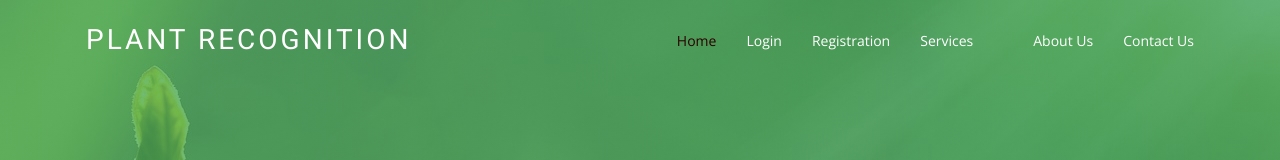
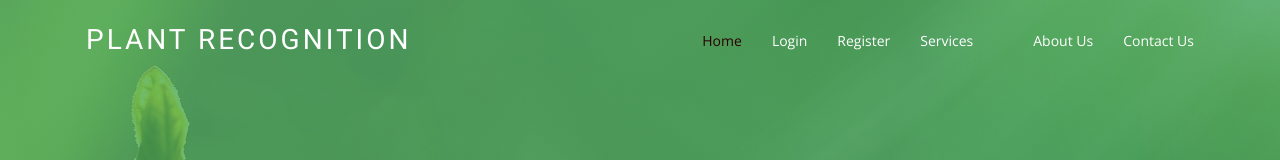
Before and after one commit to Suyash0024/Plant-Recognition, a plain HTML site: page index.html in a window 1280 px wide. Shown: the top 160 px of the page. Drawn offline with nearby package versions, Linux system fonts and the light colour scheme.

Commit message:
.
Signed-off-by: Suyash Garud <113934597+Suyash0024@users.noreply.github.com>

```diff
--- a/index.html
+++ b/index.html
@@ -52,7 +52,7 @@
         <ul>
           <li><a class="active " href="index.html">Home</a></li>
           <li><a href="login.html">Login</a></li>
-          <li><a href="registration.html">Registration</a></li>
+          <li><a href="registration.html">Register</a></li>
           <li><a href="services.html">Services</a></li>
           <li><a href="team.html"></a></li>
           <li><a href="about.html">About Us</a></li>
```
